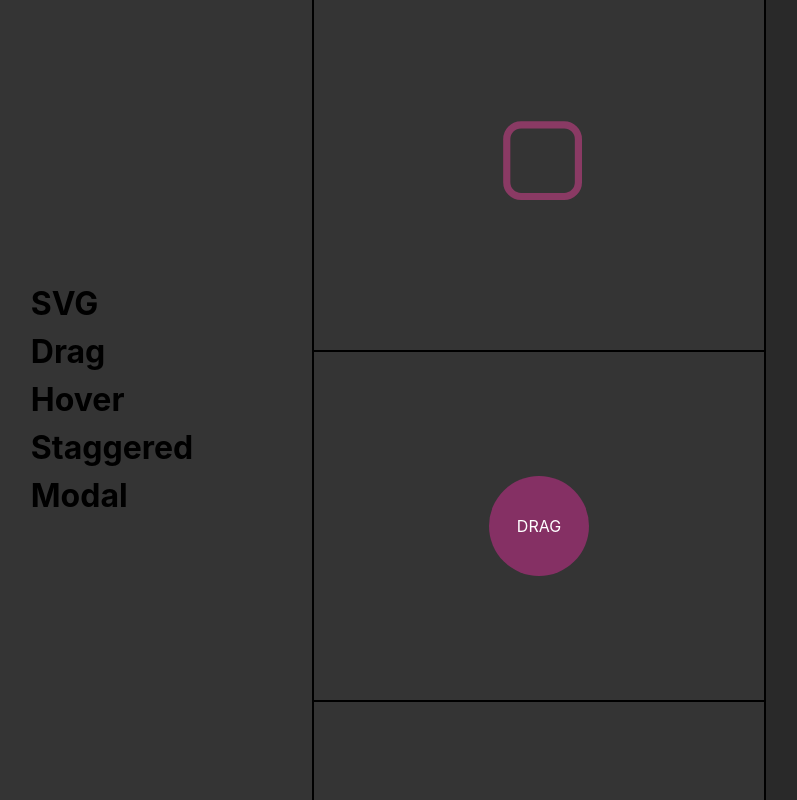
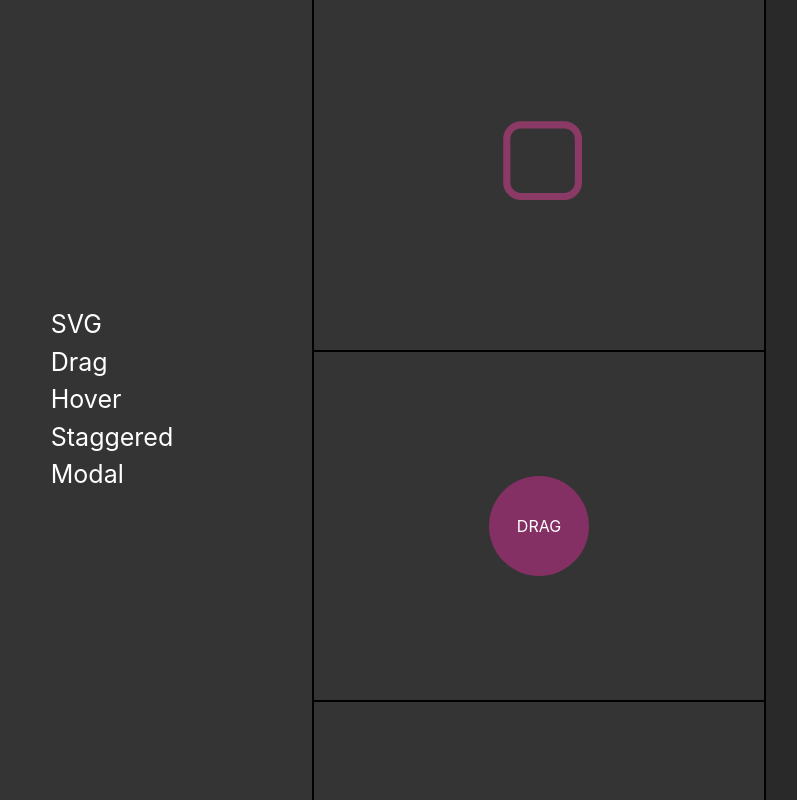
Before and after one commit to krferrell/framer-motion, a React (Create React App) app: page / in a window 1280 px wide. Shown: the top 800 px of the page, without its empty margins (88-885 px from the left). Built offline with nearby package versions, Linux system fonts and the light colour scheme.

Commit message:
feat(sidebar)
link sidebar navigation with AnimationGrid

```diff
--- a/src/App.css
+++ b/src/App.css
@@ -1,4 +1,4 @@
-.name-tag{
+.name-tag {
   height: 100px;
   width: 100px;
   background-color: aqua;
@@ -6,7 +6,7 @@
   margin: 15px;
 }
 
-.App{
+.App {
   display: flex;
   flex-wrap: wrap;
   justify-content: center;
@@ -34,6 +34,10 @@ blockquote,
 dl,
 dd {
   margin: 0;
+}
+
+html {
+  scroll-behavior: smooth;
 }
 
 /* Remove list styles on ul, ol elements with a list role, which suggests default styling will be removed */
--- a/src/FramerDemo/Animations/Drag/Drag.js
+++ b/src/FramerDemo/Animations/Drag/Drag.js
@@ -6,7 +6,7 @@ const Drag = () => {
   const constraintRef = useRef(null);
 
   return (
-    <Wrapper ref={constraintRef}>
+    <Wrapper ref={constraintRef} id="Drag">
       <Ball
         drag
         whileDrag={{ fontSize: "20px" }}
--- a/src/FramerDemo/Animations/Hover/Hover.js
+++ b/src/FramerDemo/Animations/Hover/Hover.js
@@ -12,7 +12,7 @@ const spinUp = {
 
 const Hover = () => {
   return (
-    <Wrapper>
+    <Wrapper id='Hover'>
       <Circle {...spinUp}>
         <Marker />
         <Marker />
--- a/src/FramerDemo/Animations/Modal/Modal.js
+++ b/src/FramerDemo/Animations/Modal/Modal.js
@@ -47,7 +47,7 @@ const Modal = () => {
     setActive(!active);
   };
   return (
-    <ModalContainer>
+    <ModalContainer id="Modal">
       <ModalButton onClick={() => setActive(true)}>OPEN</ModalButton>
       <AnimatePresence>
         {active && (
--- a/src/FramerDemo/Animations/SVG/SVG.js
+++ b/src/FramerDemo/Animations/SVG/SVG.js
@@ -16,7 +16,7 @@ const draw = {
 
  const Svg = () => {
   return (
-    <MainContainer>
+    <MainContainer id='SVG'>
       <SvgContainer
         width="100%"
         height="auto"
--- a/src/FramerDemo/Animations/Staggered/index.js
+++ b/src/FramerDemo/Animations/Staggered/index.js
@@ -22,7 +22,7 @@ const Staggered = () => {
   }, []);
 
   return (
-    <Container>
+    <Container id='Staggered'>
       {[...Array(3).keys()].map((_, index) => (
         <StaggerObject
           key={index}
--- a/src/FramerDemo/Components/AnimationGrid/AnimationGrid.jsx
+++ b/src/FramerDemo/Components/AnimationGrid/AnimationGrid.jsx
@@ -5,8 +5,8 @@ import { MainContainer } from "./styles";
 const AnimationGrid = () => {
 
   const renderCards = () => {
-    return animations.map((animationProfile) => {
-      return <Cards animationComp={animationProfile.comp} />;
+    return animations.map((animationProfile, index) => {
+      return <Cards key={index} id={`${animationProfile.name}`} animationComp={animationProfile.comp} />;
     });
   };
 
--- a/src/FramerDemo/Components/Sidebar/Sidebar.jsx
+++ b/src/FramerDemo/Components/Sidebar/Sidebar.jsx
@@ -1,13 +1,14 @@
 import { animations } from "../../Animations";
-import { MainContainer, NameContainer } from "./styles";
+import { MainContainer, NameContainer, LinkNames } from "./styles";
 
 const Sidebar = () => {
   const renderNames = () => {
-    return animations.map((animationProfile) => {
-      return <h1>{animationProfile.name}</h1>;
+    return animations.map((animationProfile, index) => {
+      return <LinkNames key={index} href={`#${animationProfile.name}`}> {animationProfile.name}</LinkNames>;
+
     });
   };
-
+  console.log(animations)
   return (
     <MainContainer>
       <NameContainer>{renderNames()}</NameContainer>
--- a/src/FramerDemo/Components/Sidebar/styles.js
+++ b/src/FramerDemo/Components/Sidebar/styles.js
@@ -14,3 +14,11 @@ export const NameContainer = styled.div`
     flex-direction: column;
     align-items: flex-start;
 `;
+
+export const LinkNames = styled.a`
+    display: flex;
+    cursor: pointer;
+    color: white;
+    text-decoration: none;
+    font-size: 25px;
+`
```
